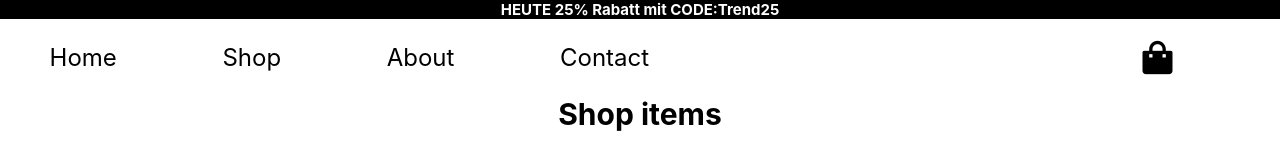
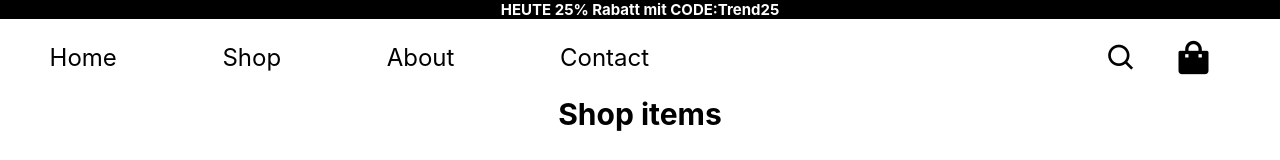
Before and after one commit to danielgen01/E-Commerce-Store-Multi-Page-ReactTS, a React (Create React App) app: page /shop in a window 1280 px wide. Shown: the top 160 px of the page. Built offline with nearby package versions, Linux system fonts and the light colour scheme.

Commit message:
add search icon to Navbar

```diff
--- a/src/components/Main/Main.css
+++ b/src/components/Main/Main.css
@@ -29,6 +29,8 @@
     transition: 500ms;
 
 }
+
+
 
 
 .bx-cart-add{
--- a/src/components/Navbar/Navbar.css
+++ b/src/components/Navbar/Navbar.css
@@ -22,9 +22,32 @@
 
 }
 
-#cart-icon{
+.nav-icons-ctn{
+    display: flex;
+    align-items: center;
+    margin-left: auto;
+    gap: 50%;
+}
+
+.bxs-shopping-bag{
     font-size: 2.5rem;
     cursor: pointer;
-    margin-left: auto;
 
 }
+
+.bxs-shopping-bag:hover{
+    background-color: rgba(0,0,0,0.1);
+    border-radius: 1rem;
+    padding: 5%;
+}
+
+.bx-search{
+    font-size: 2rem;
+    cursor: pointer;
+}
+
+.bx-search:hover{
+    background-color: rgba(0,0,0,0.1);
+    border-radius: 1rem;
+    padding: 5%;
+}
--- a/src/components/Navbar/Navbar.tsx
+++ b/src/components/Navbar/Navbar.tsx
@@ -10,7 +10,11 @@ const Navbar:React.FC = () => {
       <NavLink to="/shop" className="nav-links" id='Shop-Link'>Shop</NavLink>
       <NavLink to="/about" className="nav-links" id='About-Link'>About</NavLink>
       <NavLink to="/contact" className="nav-links" id='Contact-Link'>Contact</NavLink>
-      <i className='bx bxs-shopping-bag' id='cart-icon'></i>
+
+      <div className='nav-icons-ctn'>
+      <i className='bx bx-search' title='search'></i>
+      <i className='bx bxs-shopping-bag'></i>
+      </div>
     </div>
   </>)
 }
```
